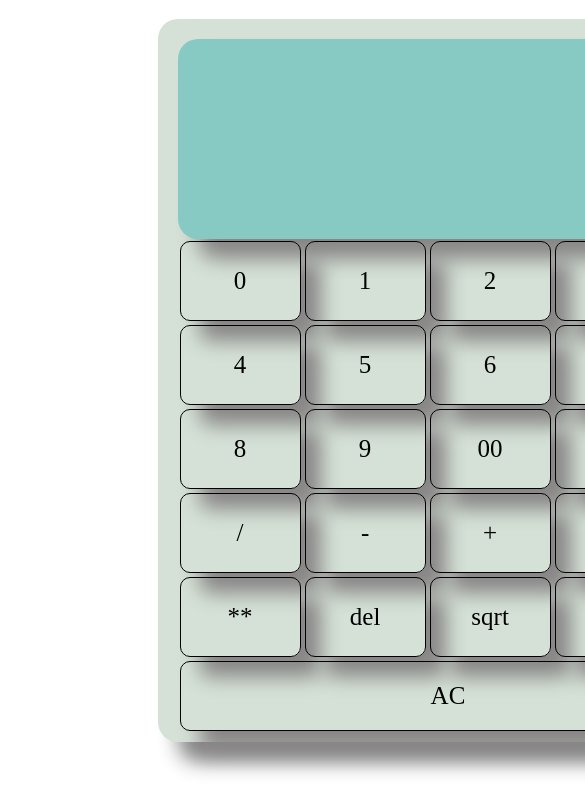
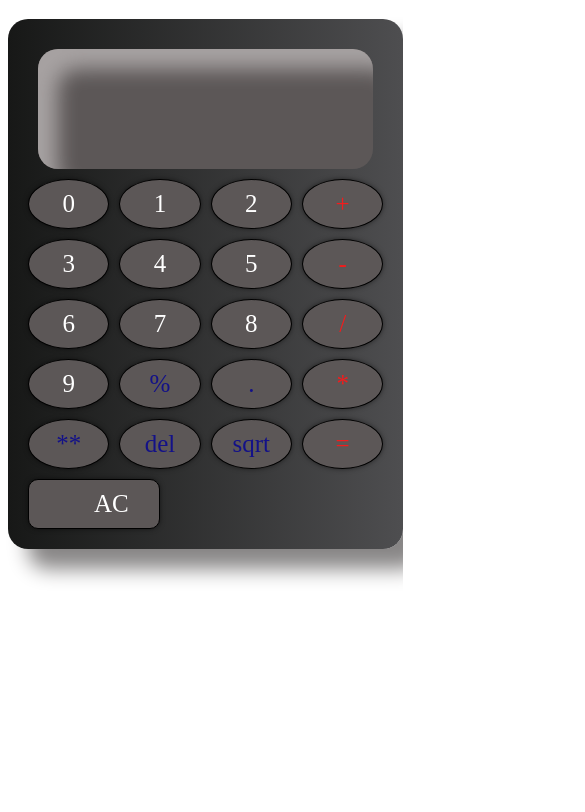
Before and after one commit to priyanka2334/Group_Cal, a plain HTML site: page calculater.html in a window 390 px wide. Shown: the top 812 px of the page, 585 px wide, since content can reach past the window. Drawn offline with Linux system fonts and the light colour scheme.

Commit message:
calculator

```diff
--- a/calculater.html
+++ b/calculater.html
@@ -5,11 +5,12 @@
     <meta name="viewport" content="width=device-width, initial-scale=1.0">
     <title>Document</title>
     <style>
+
 .container {
-            background-color: rgb(213, 225, 214);
+    background: linear-gradient(to right, rgb(23, 24, 23), rgb(78, 78, 80));
     border-radius: 20px;
-            margin:5% 40%;
-            height: 683px;
+    margin: 5% auto;
+    height: 763px;
     width: 500px;
     box-shadow: 20px 20px 20px #888686;
     padding: 20px;
@@ -17,76 +18,135 @@
 
 #display {
     height: 200px;
-            background-color: rgb(135, 202, 196);
-            color: rgb(5, 5, 5);
+    background-color: rgb(92, 87, 87);
+
+    color: white;
     font-size: 50px;
     text-align: right;
     padding-right: 10px;
     border-radius: 20px;
-            box-shadow: 20px 20px 20px #888686;
-
+    box-shadow: inset 20px 20px 20px #a7a2a2;
+    margin: 10px;
 }
 
 .buttons {
     display: grid;
-            grid-template-columns: 1fr 1fr 1fr 1fr;
+    grid-template-columns: repeat(4, 1fr);
+    grid-gap: 10px;
 }
 
 .btn {
-            margin: 2px;
-            padding: 25px;
+    margin: 0;
+    padding: 20px;
     text-align: center;
-            font-size: 25px;
+    font-size: 35px;
+    border: 1px solid black;
+    border-radius: 50%;
+    background-color: rgb(92, 87, 87);
+    color: white;
+    cursor: pointer;
+    box-shadow: 0 0 5px rgba(0, 0, 0, 0.5);
+    /* transition: background-color 0.3s; */
+}
+
+.btn:hover {
+    background-color: #333;
+}
+
+.btn1 {
+    margin: 0;
+    padding: 20px 210%;
+    text-align: center;
+    font-size: 35px;
     border: 1px solid black;
     border-radius: 10px;
+    background-color: rgb(92, 87, 87);
+    color: white;
     cursor: pointer;
-            user-select: none;
-            box-shadow: 20px 20px 20px #888686;
+    box-shadow: 0 0 5px rgba(0, 0, 0, 0.5);
+    transition: background-color 0.3s;
 }
-        .btn1{
-            margin: 2px;
-            padding: 20px 200%;
-            text-align: center;
+
+.btn1:hover {
+    background-color: #333;
+}
+span{
+    color: rgb(243, 28, 28);
+}
+.ma{
+    color:#131188;
+}
+@media (max-width: 768px) {
+    .container {
+        width: 90%;
+        height: auto;
+    }
+    #display {
+        font-size: 40px;
+        height: 150px;
+    }
+    .btn, .btn1 {
+        padding: 15px;
+        font-size: 30px;
+    }
+
+    .btn1 {
+        padding: 15px 100%;
+    }
+}
+
+@media (max-width: 480px) {
+    .container {
+        width: 95%;
+        height: auto;
+    }
+
+    #display {
+        font-size: 30px;
+        height: 120px;
+    }
+
+    .btn, .btn1 {
+        padding: 10px;
         font-size: 25px;
-            border: 1px solid black;
-            border-radius: 10px;
-            cursor: pointer;
-            user-select: none;
-            box-shadow: 20px 20px 20px #888686;
+    }
+
+    .btn1 {
+        padding: 10px 80%;
+    }
 }
     </style>
 </head>
 <body>
     <div class="container">
-        <div id="display"></div>
+        <div id="display">
+        </div>
         <div class="buttons">
             <div class="btn">0</div>
             <div class="btn">1</div>
             <div class="btn">2</div>
+            <div class="btn"><span>+</span></div>
             <div class="btn">3</div>
             <div class="btn">4</div>
             <div class="btn">5</div>
+            <div class="btn"><span>-</span></div>
             <div class="btn">6</div>
             <div class="btn">7</div>
             <div class="btn">8</div>
+            <div class="btn"><span>/</span></div>
             <div class="btn">9</div>
-            <!-- <div class="btn">5 0</div> -->
-            <div class="btn">00</div>
-            <div class="btn">%</div>
-            <div class="btn">/</div>
-            <div class="btn">-</div>
-            <div class="btn">+</div>
-            <div class="btn">*</div>
-            <div class="btn">**</div>
-            <div class="btn">del</div>
-            <div class="btn">sqrt</div>
-            <div class="btn">=</div>
+            <div class="btn"><span class="ma">%</span></div>
+            <div class="btn"><span class="ma">.</span></div>
+            <div class="btn"><span>*</span></div>
+            <div class="btn"><span class="ma">**</span></div>
+            <div class="btn"><span class="ma">del</span></div>
+            <div class="btn"><span class="ma">sqrt</span></div>
+            <div class="btn"><span>=</span></div>
             <div class="btn1">AC</div>
 
         </div>
     </div>
     <script>
-
         let show = document.getElementById('display');
         let buttons = Array.from(document.getElementsByClassName('btn'));
         let acButton = document.querySelector('.btn1');
@@ -108,14 +168,14 @@ function value(e) {
                     show.innerText = 'Error';
                 }
             } else if (key === 'del') {
-        show.innerText = show.innerText.slice(0, -1);
+                show.innerText = show.innerText.slice(0,-1);
             } else if (key === 'sqrt') {
                 show.innerText = Math.sqrt(eval(show.innerText));
-    }
-    else {
+            } else {
                 show.innerText += key;
             }
         }
+
     </script>
 </body>
 </html>
```
Lines whose indentation alone changed are shown as unchanged.
